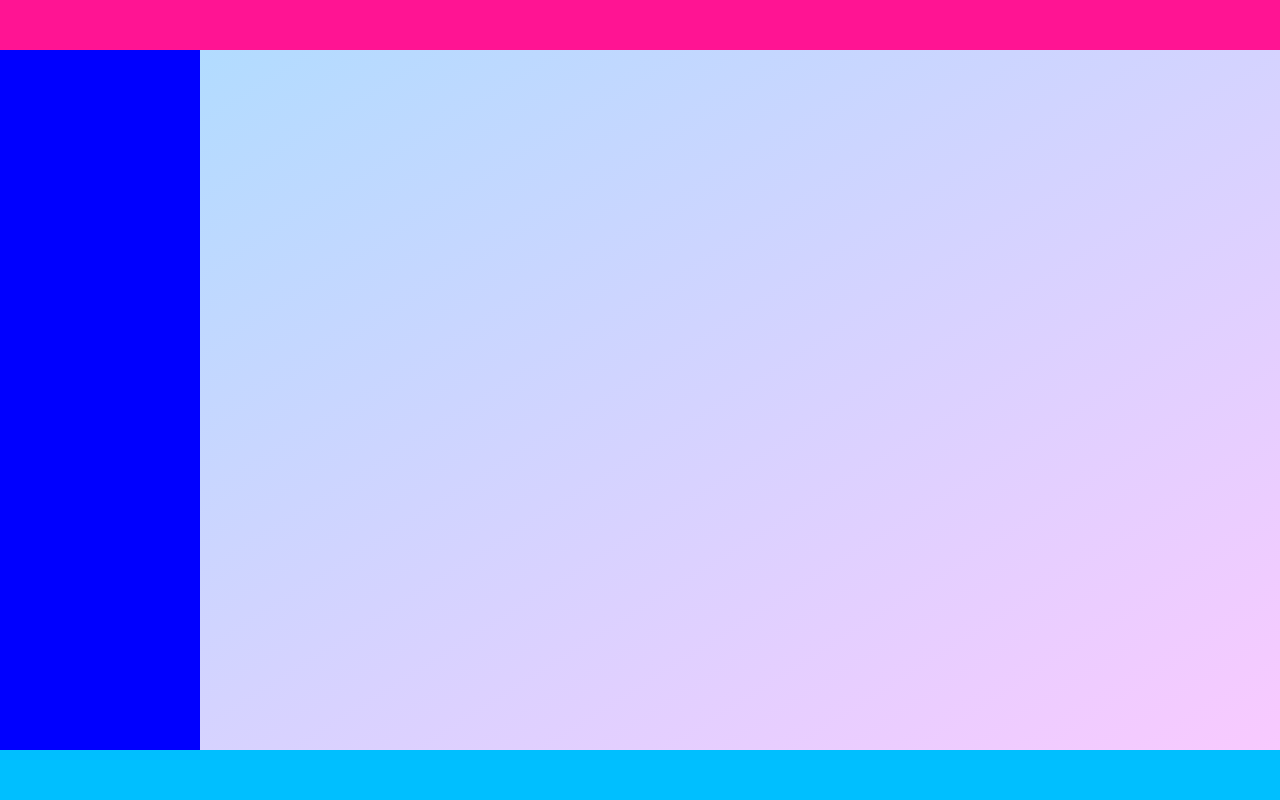
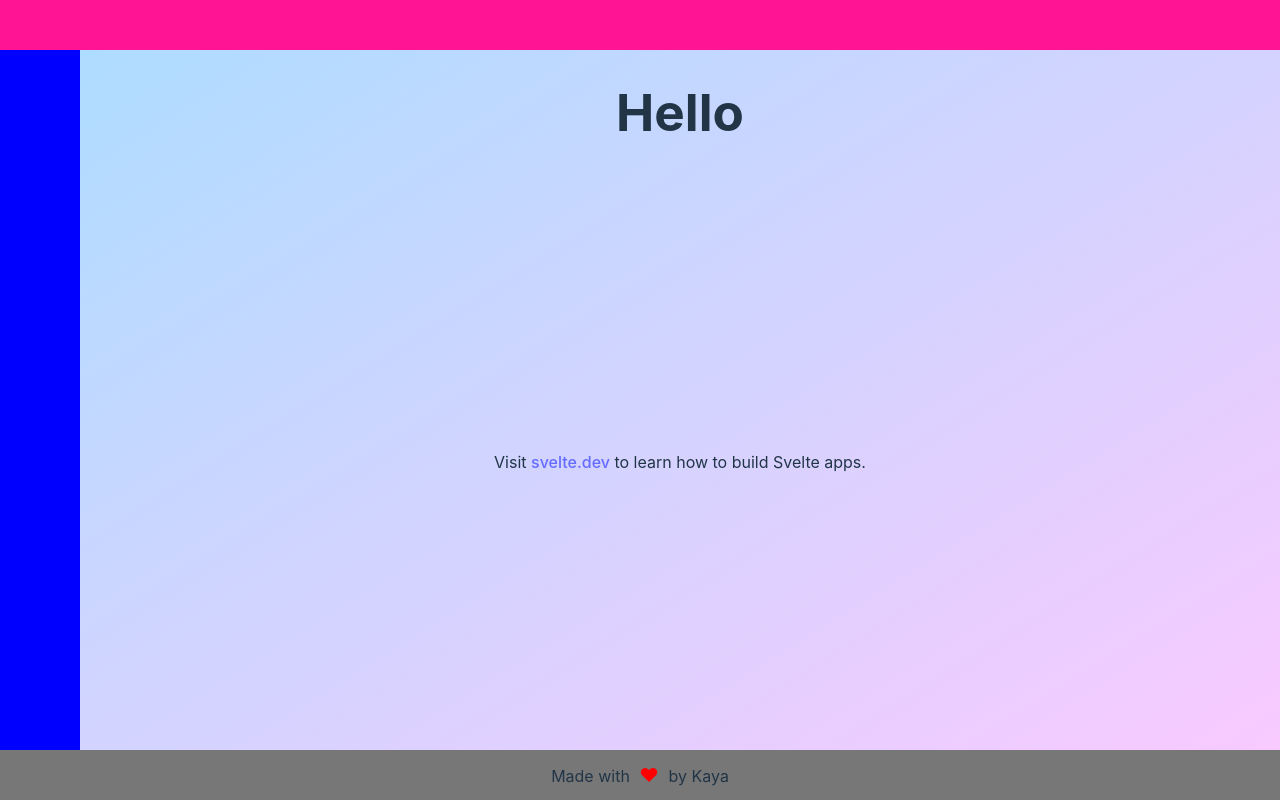
Before and after one commit to squirrelkit/dads-webdev-course, a Svelte app: page / in a window 1280 px wide. Built offline with nearby package versions, Linux system fonts and the light colour scheme.

Commit message:
added a bit more styling, tweaked with it all to make it nicer

```diff
--- a/src/App.svelte
+++ b/src/App.svelte
@@ -2,4 +2,7 @@
     import Layout from "./components/Layouts/Layout.svelte";
 
 </script>
-<Layout/>
+<Layout>
+  <h1>Hello</h1>
+  <p>Visit <a href="https://svelte.dev">svelte.dev</a> to learn how to build Svelte apps.</p>
+</Layout>
--- a/src/components/Layouts/Footer.svelte
+++ b/src/components/Layouts/Footer.svelte
@@ -1 +1,24 @@
-<div class="footer"></div>
+<div class="footer">
+    <p>Made with <span class="heart">♥</span> by Kaya</p>
+</div>
+
+<style>
+    .footer {
+        width: 100%;
+        height: 100%;
+        background: #777777;
+        display: flex;
+        justify-content: center;
+        align-items: center;
+    }
+
+    .footer p {
+        margin: 0;
+    }
+
+    .heart {
+        color: red;
+        font-size: 1.2rem;
+        padding: 0 5px;
+    }
+</style>
--- a/src/components/Layouts/Layout.svelte
+++ b/src/components/Layouts/Layout.svelte
@@ -26,7 +26,7 @@ import Topnav from "./Topnav.svelte";
         "topnav topnav topnav"
         "sidenav main main"
         "footer footer footer";
-        grid-template-columns: 200px 1fr;
+        grid-template-columns: 5rem 1fr;
         grid-template-rows: 50px 1fr 50px;
     }
 
```
Also changed, not shown: src/components/Layouts/Sidenav.svelte (line endings or trailing spaces).
